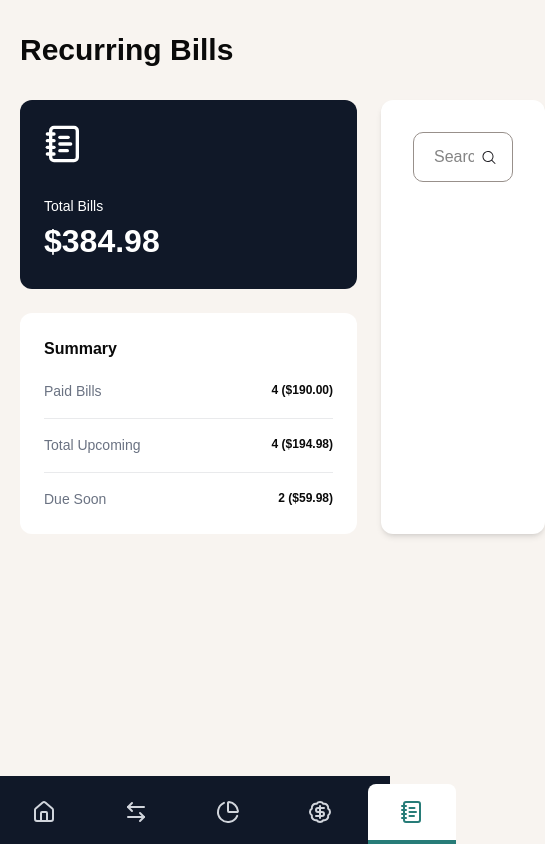
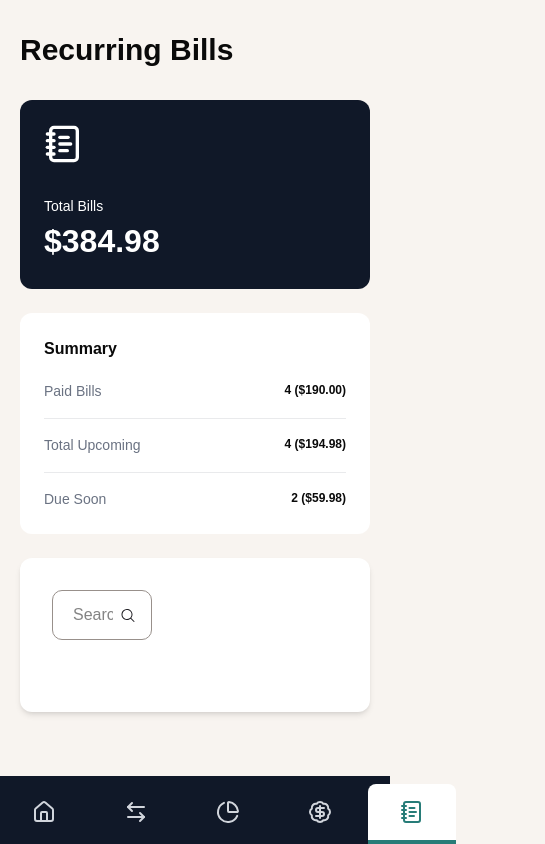
Before and after one commit to ozodbekDv/finance-app, a React (Vite) app: page /recurringBills in a window 390 px wide. Shown: the whole page, 545 px wide, since content can reach past the window. Built offline with nearby package versions, Linux system fonts and the light colour scheme; no server answers; the database is empty; sample sign-in values are in the browser's storage; a web font is replaced by a local one.

Commit message:
fix: adjust layout of TransactionSkeleton and RecurringBills components for improved responsiveness

```diff
--- a/src/components/TransactionSkeleton.tsx
+++ b/src/components/TransactionSkeleton.tsx
@@ -4,7 +4,7 @@
 function TransactionSkeleton() {
   return (
     <div className="flex justify-between items-center">
-      <div className="flex gap-8">
+      <div className="flex ld:gap-8 gap-4 ">
         <Skeleton className="h-10 w-10 rounded-full" />
         <Skeleton className="h-8 w-[200px]" />
       </div>
--- a/src/pages/RecurringBills.tsx
+++ b/src/pages/RecurringBills.tsx
@@ -51,7 +51,7 @@
   return (
     <div className="container py-8 flex flex-col gap-8 lg:px-10 px-5">
       <h1 className="text-3xl font-bold">Recurring Bills</h1>
-      <div className="flex gap-6">
+      <div className="flex gap-6 flex-col lg:flex-row">
         <div>
           <div className="flex flex-col gap-8 bg-gray-900 text-white rounded-[12px] p-6">
             <NotebookText className="w-10 h-10" />
```
